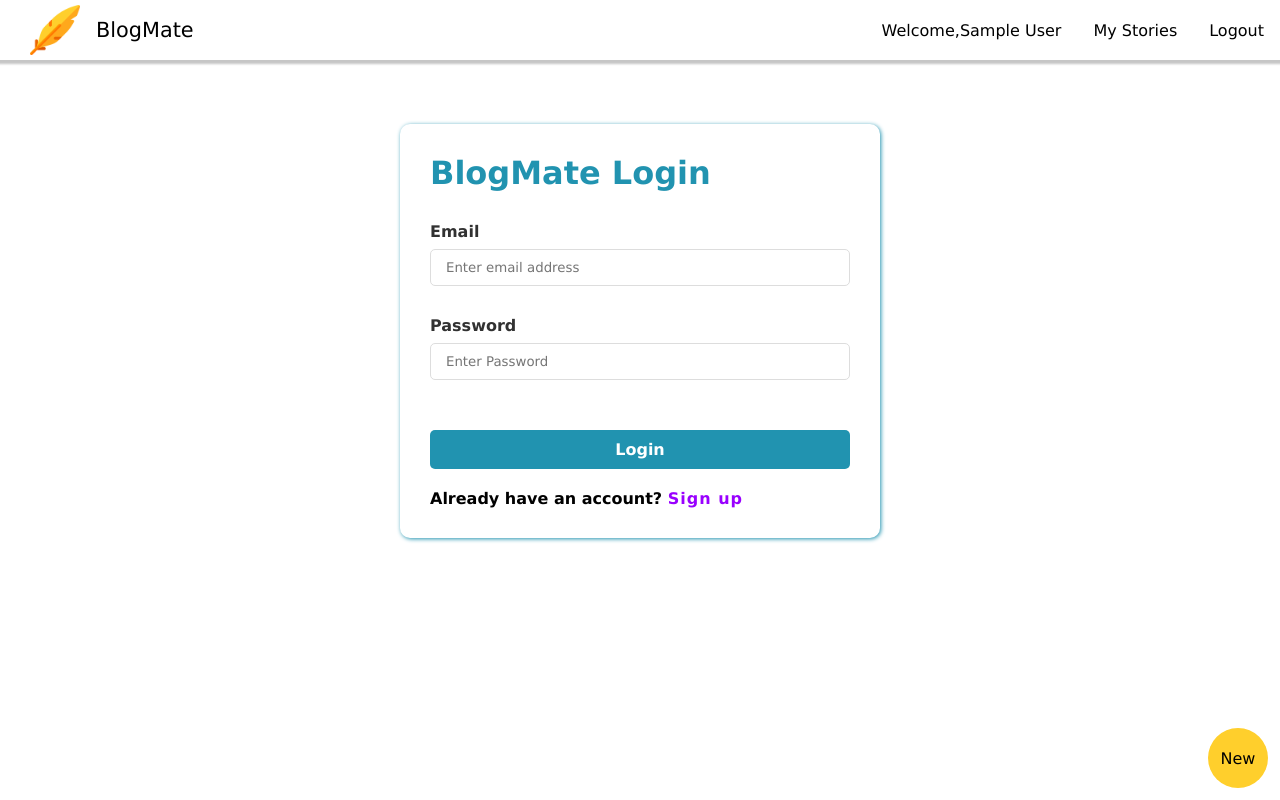
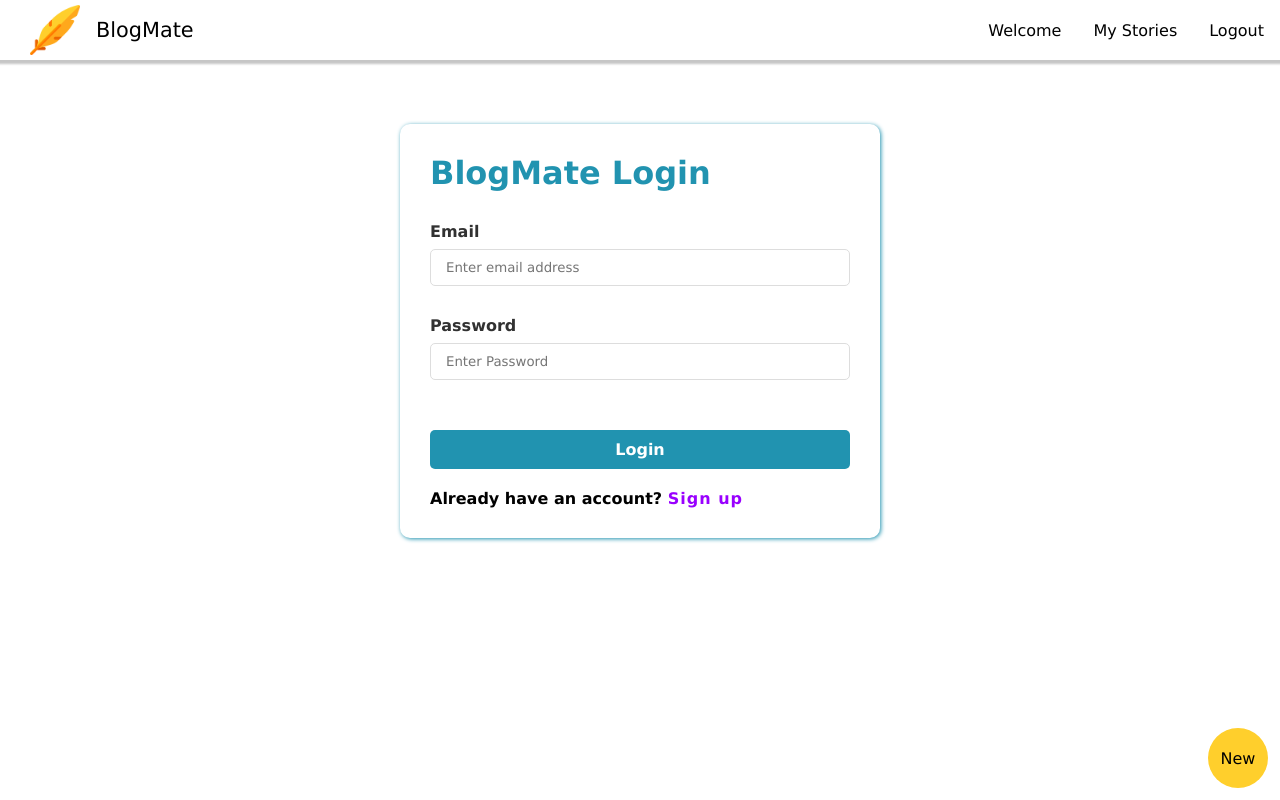
Before and after one commit to mrGope/BLog-Mate-A-Blogging-Website, a React (Create React App) app: page /login in a window 1280 px wide. Built offline with nearby package versions, Linux system fonts and the light colour scheme; no server answers; sample sign-in values are in the browser's storage.

Commit message:
Update navbar.js

```diff
--- a/src/components/navbar.js
+++ b/src/components/navbar.js
@@ -33,7 +33,7 @@
               <Link to="/home">{display_name}</Link>
             </li> */}
             <li>
-              <Link to='/home'>Welcome,{name}</Link>
+              <Link to='/home'>Welcome</Link>
             </li>
             <li>
                  <Link to="/my-stories">My Stories</Link>
```
